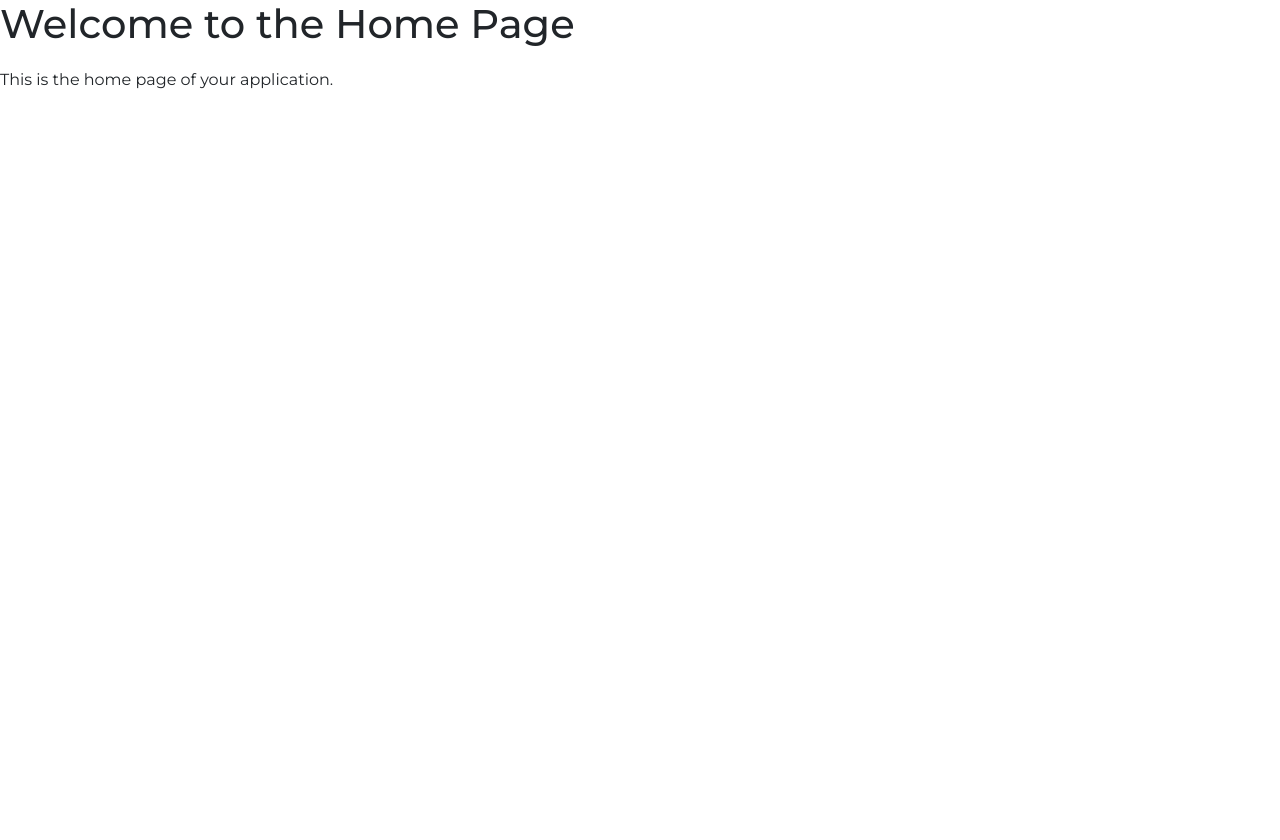
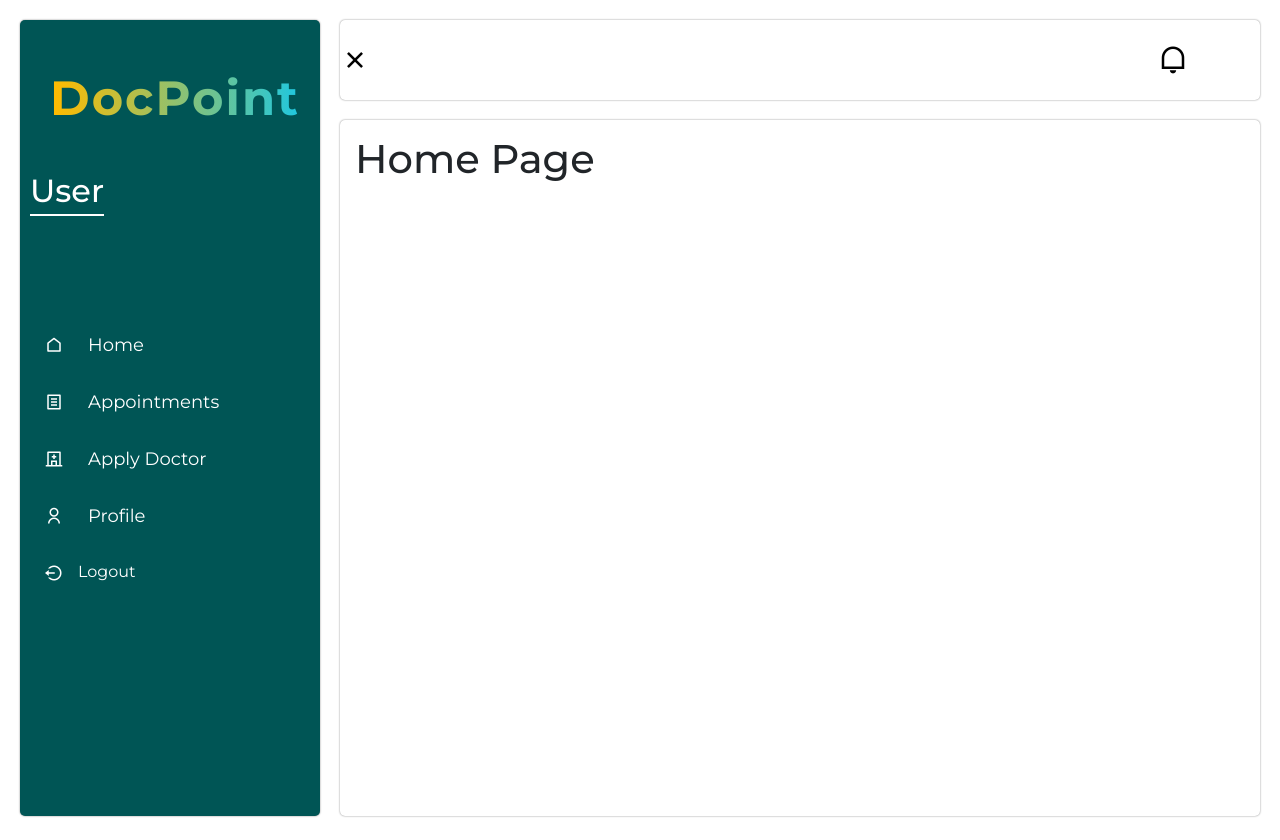
Before and after one commit to rajkundan463/docPoint, a React (Create React App) app in the folder client/: page /home in a window 1280 px wide. Before the commit the page ends 800 px from the top, so only its background shows below. Built offline with nearby package versions, Linux system fonts and the light colour scheme; no server answers; sample sign-in values are in the browser's storage.

Commit message:
new branch & sidebar created with linking

```diff
--- a/client/public/index.html
+++ b/client/public/index.html
@@ -15,6 +15,7 @@
   <link href="https://cdn.jsdelivr.net/npm/bootstrap@5.3.7/dist/css/bootstrap.min.css" rel="stylesheet"
     integrity="sha384-LN+7fdVzj6u52u30Kp6M/trliBMCMKTyK833zpbD+pXdCLuTusPj697FH4R/5mcr" crossorigin="anonymous">
 
+    <link href="https://cdn.jsdelivr.net/npm/remixicon@2.2.0/fonts/remixicon.css" rel="stylesheet">
   <title>DocPoint</title>
 </head>
 
--- /dev/null
+++ b/client/src/components/Layout.js
@@ -0,0 +1,146 @@
+import React, { useEffect, useState } from 'react';
+import "../layout.css";
+import { Link, useLocation, useNavigate } from 'react-router-dom';
+import { useDispatch, useSelector } from 'react-redux';
+import { Badge } from 'antd';
+import { resetUser } from '../redux/userSlices';
+
+function Layout({ children }) {
+    const [collapsed, setCollapsed] = useState(false);
+    const user = useSelector((state) => state.user?.user || null);
+    const navigate = useNavigate();
+    const location = useLocation();
+    const dispatch = useDispatch();
+
+    const userMenu = [
+        {
+            name: 'Home',
+            path: '/',
+            icon: 'ri-home-line',
+        },
+        {
+            name: 'Appointments',
+            path: '/appointments',
+            icon: 'ri-file-list-line',
+        },
+        {
+            name: 'Apply Doctor',
+            path: '/apply-doctor',
+            icon: 'ri-hospital-line',
+        },
+        {
+            name: 'Profile',
+            path: `/user/userprofile/${user?._id}`,
+            icon: 'ri-user-line',
+        },
+    ];
+
+    const doctorMenu = [
+        {
+            name: 'Home',
+            path: '/',
+            icon: 'ri-home-line',
+        },
+        {
+            name: 'Appointments',
+            path: '/doctor/appointments',
+            icon: 'ri-file-list-line',
+        },
+        {
+            name: 'Profile',
+            path: `/doctor/profile/${user?._id}`,
+            icon: 'ri-user-line',
+        },
+    ];
+
+    const adminMenu = [
+        {
+            name: 'Home',
+            path: '/',
+            icon: 'ri-home-line',
+        },
+        {
+            name: 'Users',
+            path: '/admin/userslist',
+            icon: 'ri-user-line',
+        },
+        {
+            name: 'Doctors',
+            path: '/admin/doctorslist',
+            icon: 'ri-user-star-line',
+        },
+    ];
+
+    const menuToBeRendered = user?.isAdmin ? adminMenu : user?.isDoctor ? doctorMenu : userMenu;
+    const role = user?.isAdmin ? "Admin" : user?.isDoctor ? "Doctor" : "User";
+
+    const handleLogout = () => {
+        localStorage.clear();
+        dispatch(resetUser());
+        navigate('/login');
+    };
+
+    return (
+        <div className='main'>
+            <div className='d-flex layout'>
+                <div className='sidebar'>
+                    <div className='sidebar-header'>
+                        <h1 className='logo'>DocPoint</h1>
+                        <h1 className='role'>{role}</h1>
+                    </div>
+                    <div className='menu'>
+                        {menuToBeRendered.map((menu) => {
+                            const isActive = location.pathname === menu.path;
+                            return (
+                                <div key={menu.name} className={`d-flex menu-item ${isActive && 'active-menu-item'}`}>
+                                    <i className={menu.icon}></i>
+                                    {!collapsed && <Link to={menu.path}>{menu.name}</Link>}
+                                </div>
+                            );
+                        })}
+                         <div className='d-flex menu-item logout' onClick={handleLogout} style={{ cursor: 'pointer' }}>
+                            <i className='ri-logout-circle-line' style={{ color: 'white' }}></i>
+                            {!collapsed && <span style={{ color: 'white' }}>Logout</span>}
+                        </div>
+
+                    </div>
+                </div>
+
+
+
+
+                <div className="content">
+                    <div className="header">
+                        {collapsed ? (
+                            <i className="ri-menu-2-fill header-action-icon"
+                                onClick={() => setCollapsed(false)}
+                            ></i>
+                        ) : (
+                            <i className="ri-close-fill header-action-icon"
+                                onClick={() => setCollapsed(true)}
+                            ></i>
+                        )}
+
+                        <div className='d-flex align-items-center px-4'>
+                            <Badge count={user?.unseenNotifications.length} onClick={() => navigate('/notifications')}>
+                                <i className='ri-notification-line header-action-icon px-3'></i>
+                            </Badge>
+                            {!user?.isAdmin ? (
+                                <Link className='anchor mx-3' to={user?.isDoctor ? `/doctor/profile/${user?._id}` : `/user/userprofile/${user?._id}`}>
+                                    {user?.name}
+                                </Link>
+                            ) : (
+                                <span className='anchor mx-3'>{user?.name}</span>
+                            )}
+                        </div>
+                    </div>
+                    <div className='body'>
+                        {children}
+                    </div>
+                </div>
+            </div>
+        </div>
+    );
+}
+
+export default Layout;
--- a/client/src/index.css
+++ b/client/src/index.css
@@ -152,3 +152,4 @@ label {
   margin-left: -40px;
   border-bottom-left-radius: 10px;
 }
+/*extra*/
--- /dev/null
+++ b/client/src/layout.css
@@ -0,0 +1,125 @@
+.main{
+    padding: 20px;
+    height: 105vh;
+}
+.sidebar{
+    background-color: #005555;
+    border-radius: 5px;
+    box-shadow: 0 0 2px gray;
+    margin-right: 20px;
+    min-height: 100%;
+    padding: 10px;
+    width: 300px;
+}
+/* .collapsed-sidebar{
+    background-color: #005555;
+    border-radius: 5px;
+    background-color: 5px;
+    box-shadow: 0 0 2px gray;
+    margin-right: 20px;
+    min-height: 10px;
+    width: 50px;
+} */
+ @keyframes shimmer {
+  0% {
+    background-position: 0% 50%;
+  }
+  50% {
+    background-position: 100% 50%;
+  }
+  100% {
+    background-position: 0% 50%;
+  }
+}
+
+.logo {
+  font-size: 3rem;
+  font-family: 'Segoe UI', Tahoma, Geneva, Verdana, sans-serif;
+  font-weight: bold;
+  background: linear-gradient(90deg, #ff416c, #ff4b2b, #ffbb00, #00c9ff);
+  background-size: 300% 300%;
+  animation: shimmer 4s infinite;
+  -webkit-background-clip: text;
+  -webkit-text-fill-color: transparent;
+  text-align: center;
+  padding: 20px;
+  margin-top: 20px;
+  letter-spacing: 2px;
+}
+
+.role {
+  color: white;
+  display: inline-block;
+  border-bottom: 2px solid white;
+  font-size: 2rem;
+  padding-bottom: 4px;
+}
+
+
+/*content -section*/
+.content{
+    width : 100%;
+    height: 100%;
+}
+.header{
+    background-color: white;
+    border-radius: 5px;
+    box-shadow: 0 0 2px gray;
+    margin-bottom: 20px;
+    height: 10vh;
+    width: 100%;
+    display: flex;
+    align-items: center;
+    justify-content: space-between;
+}
+.body{
+    background-color: white;
+    border-radius: 5px;
+    box-shadow: 0 0 2px gray;
+    height: 87vh;
+    width: 100%;
+    padding: 15px;
+}
+.menu{
+    margin-top: 100px;
+    padding: 0 10x;
+}
+.menu-item{
+    margin-top: 30px;
+
+}
+.menu-item a{
+   color: white;
+   text-decoration: none;
+   font-size: 18px;
+   padding: 0 10px;
+}
+.menu-item i{
+    color: white;
+    text-decoration: none;
+    font-size: 18px;
+    margin:0 15px;
+}
+.active-menu-item{
+    color: white;
+    background-color: #013737;
+    padding: 5px;
+    border-radius: 5px;
+}
+.header-action-icon{
+    font-size:30px ;
+    color: black !important;
+    cursor: pointer;
+}
+
+.ant-badge-count{
+    padding-right: -10px !important;
+    padding-bottom: -10px !important;
+}
+
+
+@media screen and (max-width: 768px){
+    .menu{
+        padding: 0 5px ;
+    }
+}
--- a/client/src/pages/home.js
+++ b/client/src/pages/home.js
@@ -1,5 +1,6 @@
 import React, { useEffect } from 'react';
 import axios from 'axios';
+import Layout from '../components/Layout';
 
 function Home() {
   //  an API call to fetch user data
@@ -21,10 +22,10 @@ function Home() {
 
 
   return (
-    <div>
-      <h1>Welcome to the Home Page</h1>
-      <p>This is the home page of your application.</p>
-    </div>
+    <Layout>
+       <h1>Home Page</h1>
+      </Layout>
+
   )
 }
 
--- a/client/src/pages/login.js
+++ b/client/src/pages/login.js
@@ -31,9 +31,9 @@ const onFinish = async(values) => {
   toast.error("Something went wrong!");
   }
 };
-
   return (
       <div className='authentication'>
+
         <div className='authentication-form card p-2'>
         <h1 className='card-title'> Welcome Back </h1>
 
--- /dev/null
+++ b/client/src/redux/userSlices.js
@@ -0,0 +1,19 @@
+import { createSlice } from '@reduxjs/toolkit';
+
+export const userSlice = createSlice({
+    name: "user",
+    initialState: {
+        user: null,
+    },
+    reducers: {
+        setUser: (state, action) => {
+            state.user = action.payload;
+        },
+        resetUser: (state) => {
+            state.user = null;
+        },
+    },
+});
+
+export const { setUser, resetUser } = userSlice.actions;
+export default userSlice.reducer;
```
